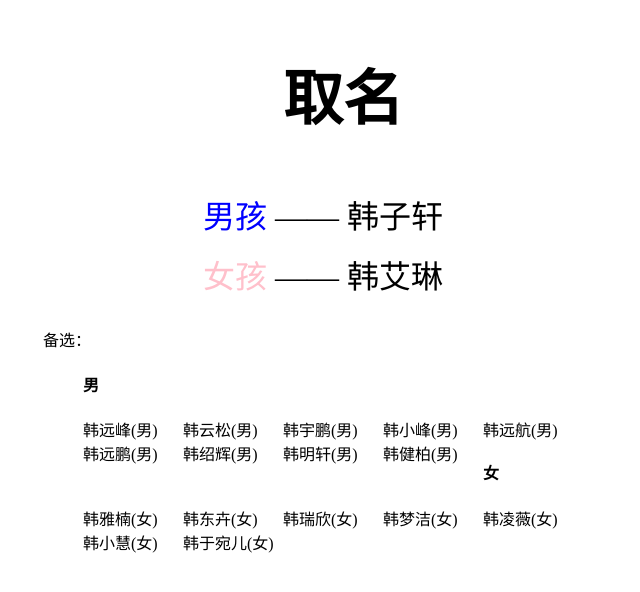
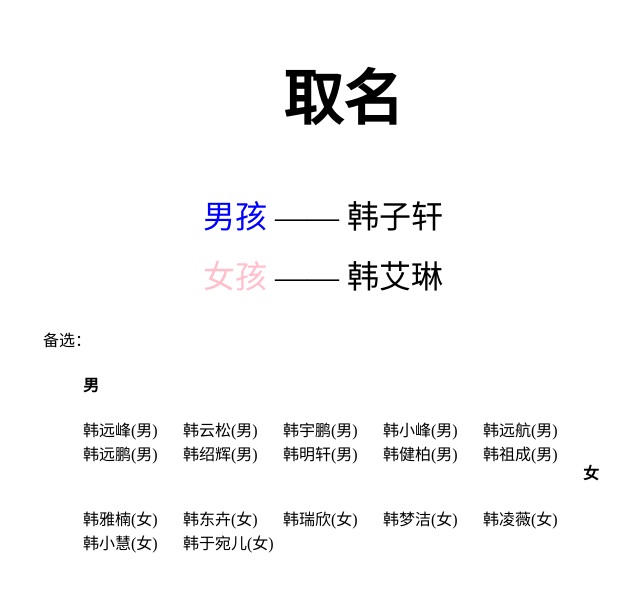
Before and after one commit to yubiaobin/yubiaobin.github.io, a Jekyll site: the page docs/name.html, which Jekyll copies as it is, in a window 1280 px wide. Shown: the top 592 px of the page, without its empty margins (297-937 px from the left). Built offline with Jekyll 4.4.1, drawn with Linux system fonts in a browser that asks for light colours; comment, search, counter and statistics services are not loaded.

Commit message:
add a boy name

```diff
--- a/docs/name.html
+++ b/docs/name.html
@@ -60,6 +60,7 @@
             <li>韩绍辉(男)</li>
             <li>韩明轩(男)</li>
             <li>韩健柏(男)</li>
+            <li>韩祖成(男)</li>
         </ul>
     </div>
     <h3>&nbsp;</h3>
```
